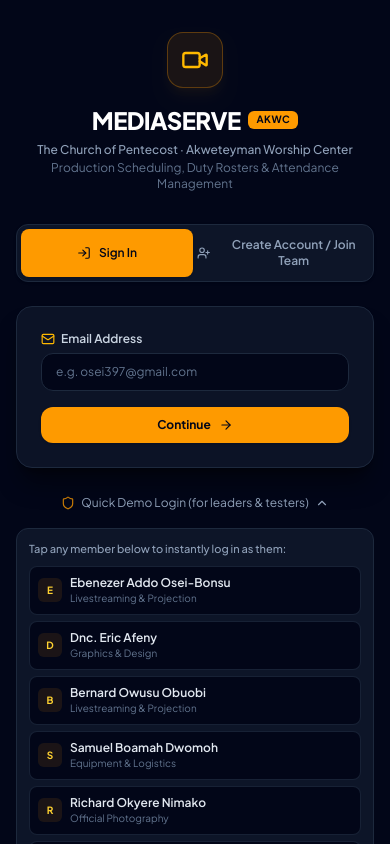
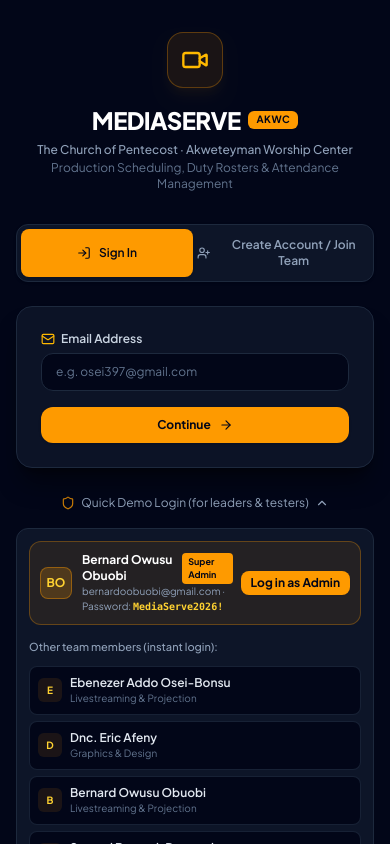
Before and after one commit to ObuobiBernard/AKWC-Media-Serve, a React (Vite) app: page / in a window 390 px wide. Both pictures are taken after a click on the button "Quick Demo Login (for leaders & testers)". Shown: the top 844 px of the page. Built offline with nearby package versions, Linux system fonts and the light colour scheme.

Commit message:
feat(auth): validate duplicate email and phone during registration
Implemented duplicate checks for both email and phone numbers during user registration to prevent redundant accounts. Added phone normalization to ensure consistent matching against existing member records.

```diff
--- a/src/components/auth/LoginPage.tsx
+++ b/src/components/auth/LoginPage.tsx
@@ -160,6 +160,33 @@
     if (regData.password !== regConfirmPassword) {
       setRegError('Passwords do not match.');
       return;
+    }
+
+    // Client-side instant check for duplicate email or phone number
+    const cleanEmail = regData.email.trim().toLowerCase();
+    const normalizeDigits = (p: string) => {
+      const digits = p.replace(/\D/g, '');
+      if (digits.startsWith('0') && digits.length === 10) {
+        return '233' + digits.substring(1);
+      }
+      return digits;
+    };
+
+    const emailTaken =
+      availableAccounts.some((a) => a.email.toLowerCase() === cleanEmail) ||
+      members.some((m) => m.email.toLowerCase() === cleanEmail);
+    if (emailTaken) {
+      setRegError('An account or team profile with this email address already exists. Please sign in or use password recovery.');
+      return;
+    }
+
+    const candPhoneNorm = normalizeDigits(regData.phone);
+    if (candPhoneNorm.length >= 7) {
+      const phoneTaken = members.some((m) => normalizeDigits(m.phone) === candPhoneNorm);
+      if (phoneTaken) {
+        setRegError('An account with this phone/WhatsApp number is already registered in the AKWC Media roster. Please sign in or use a different phone number.');
+        return;
+      }
     }
 
     const res = registerNewMember(regData);
@@ -423,6 +450,24 @@
                             {showPassword ? <EyeOff className="w-3.5 h-3.5" /> : <Eye className="w-3.5 h-3.5" />}
                           </button>
                         </div>
+
+                        {email.trim().toLowerCase() === 'bernardoobuobi@gmail.com' && (
+                          <div className="mt-2.5 p-2.5 rounded-xl bg-amber-500/10 border border-amber-500/25 text-xs text-amber-300 flex items-center justify-between gap-2">
+                            <div>
+                              <div className="font-semibold text-white text-[11px]">Super Administrator Account</div>
+                              <div className="text-[11px] text-amber-200/90">
+                                Password: <code className="bg-slate-900 px-1.5 py-0.5 rounded font-mono text-white select-all">MediaServe2026!</code>
+                              </div>
+                            </div>
+                            <button
+                              type="button"
+                              onClick={() => setPassword('MediaServe2026!')}
+                              className="px-2.5 py-1 bg-amber-500 hover:bg-amber-400 text-slate-950 font-bold text-[10px] rounded-lg transition-colors shrink-0"
+                            >
+                              Fill Password
+                            </button>
+                          </div>
+                        )}
                       </div>
 
                       <button
@@ -732,9 +777,41 @@
           </button>
 
           {showDemoSelector && (
-            <div className="mt-3 p-3 bg-slate-900/90 border border-slate-800 rounded-xl text-left space-y-2 animate-in fade-in duration-150">
-              <div className="text-[11px] text-slate-400 font-medium">
-                Tap any member below to instantly log in as them:
+            <div className="mt-3 p-3 bg-slate-900/90 border border-slate-800 rounded-xl text-left space-y-2.5 animate-in fade-in duration-150">
+              {/* Highlight Super Admin Account */}
+              <div className="p-2.5 rounded-xl bg-amber-500/10 border border-amber-500/30 flex items-center justify-between gap-2">
+                <div className="flex items-center gap-2.5">
+                  <div className="w-8 h-8 rounded-lg bg-amber-500/20 text-amber-300 border border-amber-500/40 flex items-center justify-center font-bold text-xs shrink-0">
+                    BO
+                  </div>
+                  <div>
+                    <div className="flex items-center gap-1.5">
+                      <span className="text-xs font-bold text-white">Bernard Owusu Obuobi</span>
+                      <span className="text-[9px] px-1.5 py-0.5 rounded bg-amber-500 text-slate-950 font-bold">
+                        Super Admin
+                      </span>
+                    </div>
+                    <div className="text-[10px] text-slate-400">
+                      bernardoobuobi@gmail.com · Password: <code className="text-amber-300 font-mono font-bold">MediaServe2026!</code>
+                    </div>
+                  </div>
+                </div>
+                <button
+                  type="button"
+                  onClick={() => {
+                    const bernardAcc = availableAccounts.find(
+                      (a) => a.email.toLowerCase() === 'bernardoobuobi@gmail.com'
+                    );
+                    if (bernardAcc) switchAccount(bernardAcc.id);
+                  }}
+                  className="px-2.5 py-1 bg-amber-500 hover:bg-amber-400 text-slate-950 font-bold text-xs rounded-lg transition-colors shrink-0 shadow-xs"
+                >
+                  Log in as Admin
+                </button>
+              </div>
+
+              <div className="text-[11px] text-slate-400 font-medium pt-1">
+                Other team members (instant login):
               </div>
               <div className="grid grid-cols-1 sm:grid-cols-2 gap-1.5">
                 {availableAccounts.slice(0, 6).map((acc) => {
--- a/src/context/AppContext.tsx
+++ b/src/context/AppContext.tsx
@@ -354,9 +354,35 @@
       return { success: false, message: 'Password must be at least 6 characters long.' };
     }
 
-    // Check if email already exists
-    if (accounts.some((a) => a.email.toLowerCase() === cleanEmail)) {
-      return { success: false, message: 'An account with this email already exists. Please log in.' };
+    // Check if email already exists in accounts or member directory
+    const emailExists =
+      accounts.some((a) => a.email.toLowerCase() === cleanEmail) ||
+      members.some((m) => m.email.toLowerCase() === cleanEmail);
+    if (emailExists) {
+      return {
+        success: false,
+        message: 'An account or team profile with this email address already exists. Please sign in or use password recovery.',
+      };
+    }
+
+    // Check if phone number already exists
+    const normalizeDigits = (p: string) => {
+      const digits = p.replace(/\D/g, '');
+      if (digits.startsWith('0') && digits.length === 10) {
+        return '233' + digits.substring(1);
+      }
+      return digits;
+    };
+
+    const candPhoneNorm = normalizeDigits(data.phone);
+    if (candPhoneNorm.length >= 7) {
+      const phoneExists = members.some((m) => normalizeDigits(m.phone) === candPhoneNorm);
+      if (phoneExists) {
+        return {
+          success: false,
+          message: 'An account with this phone/WhatsApp number is already registered in the AKWC Media roster. Please sign in with your email or use a different phone number.',
+        };
+      }
     }
 
     const newMemberId = generateUniqueId('mem');
@@ -938,6 +964,32 @@
 
   // Members Management
   const addMember = (newMem: Omit<TeamMember, 'id'>) => {
+    const cleanEmail = newMem.email.trim().toLowerCase();
+    const normalizeDigits = (p: string) => {
+      const digits = p.replace(/\D/g, '');
+      if (digits.startsWith('0') && digits.length === 10) {
+        return '233' + digits.substring(1);
+      }
+      return digits;
+    };
+
+    const emailExists =
+      accounts.some((a) => a.email.toLowerCase() === cleanEmail) ||
+      members.some((m) => m.email.toLowerCase() === cleanEmail);
+    if (emailExists) {
+      showToast(`Cannot add: A member with email "${newMem.email}" already exists in the roster.`);
+      return '';
+    }
+
+    const candPhoneNorm = normalizeDigits(newMem.phone);
+    if (candPhoneNorm.length >= 7) {
+      const phoneExists = members.some((m) => normalizeDigits(m.phone) === candPhoneNorm);
+      if (phoneExists) {
+        showToast(`Cannot add: A member with phone number "${newMem.phone}" already exists in the roster.`);
+        return '';
+      }
+    }
+
     const id = generateUniqueId('mem');
     const created: TeamMember = {
       ...newMem,
```
